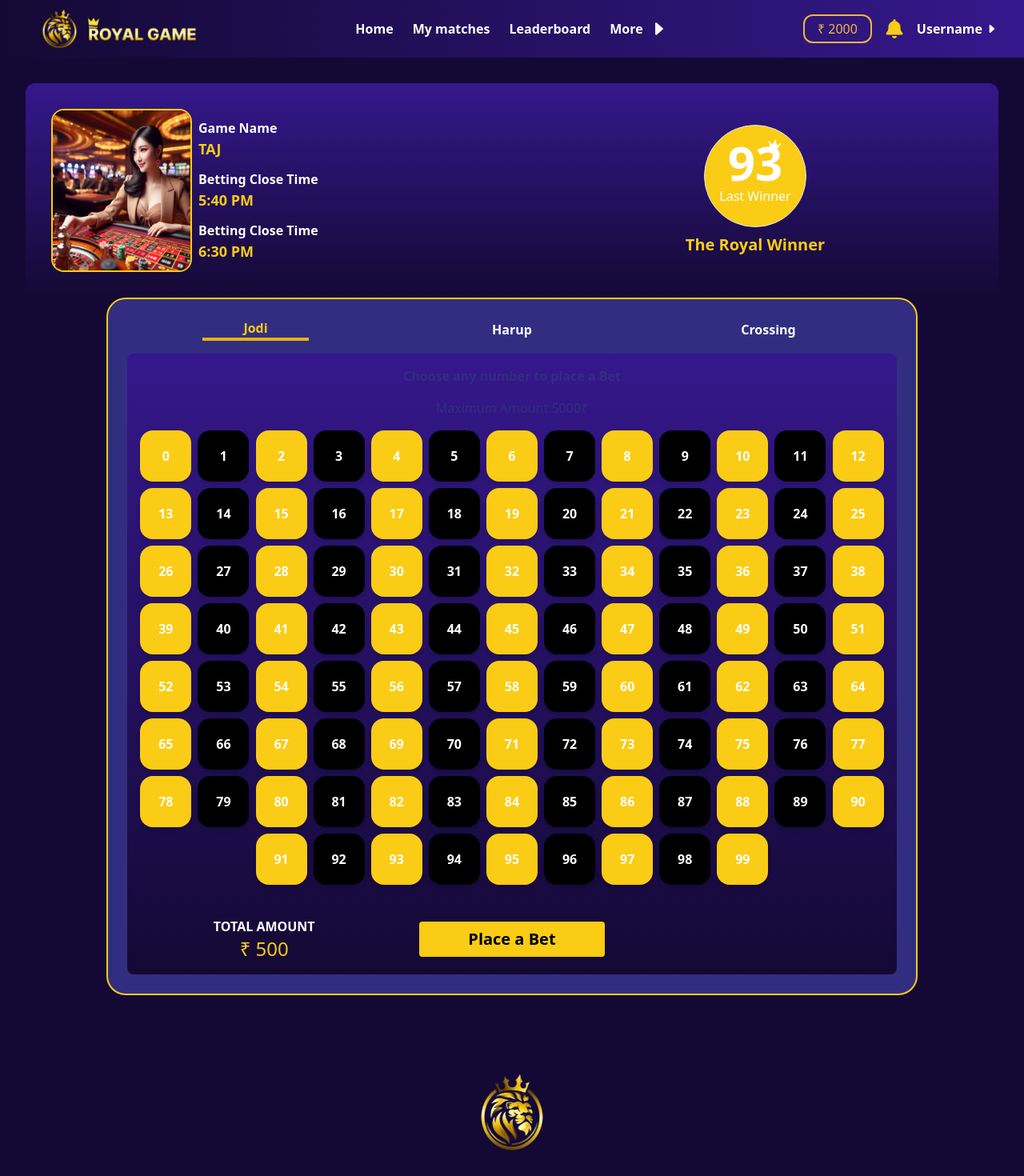
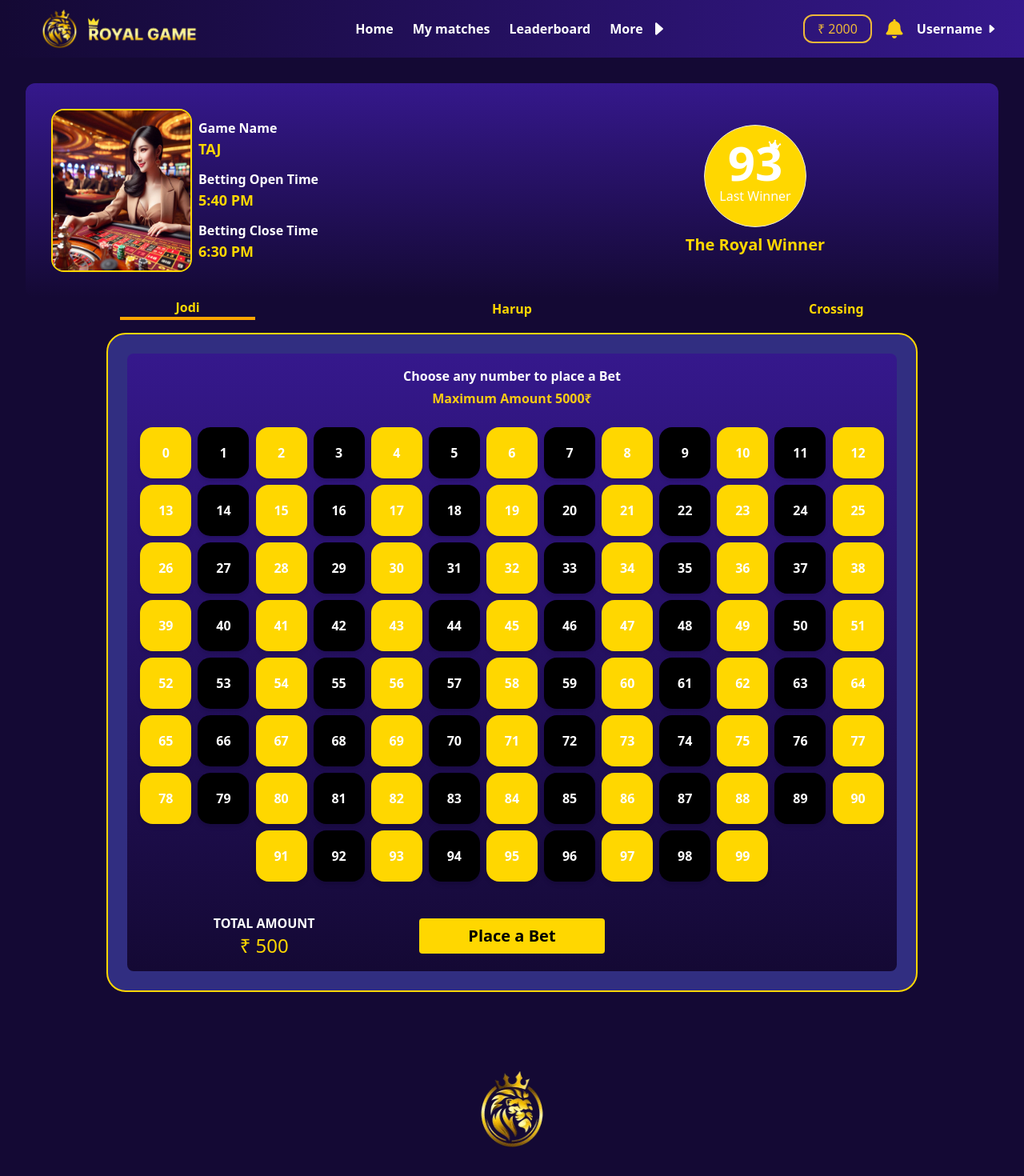
Before and after one commit to shivamjain1411/project, a React (Create React App) app: page /gameinfo in a window 1280 px wide. Shown: the top 1470 px of the page at 80% size. Built offline with nearby package versions, Linux system fonts and the light colour scheme.

Commit message:
final game page

```diff
--- a/src/components/GameBody.js
+++ b/src/components/GameBody.js
@@ -1,47 +1,74 @@
 import React, { useState } from "react";
+import PropTypes from "prop-types";
 
-function GameBody() {
-  const [totalAmount, setTotalAmount] = useState(500);
+function GameBody({
+  initialTotalAmount,
+  maxAmount,
+  numbers,
+  primaryColor,
+  hoverColor,
+  headerTitles,
+  betButtonText,
+}) {
+  const [totalAmount, setTotalAmount] = useState(initialTotalAmount);
 
-  const numbers = Array.from({ length: 100 }, (_, i) => i); // Including 0 to 99
+  // Make sure numbers is defined, otherwise set to an empty array
+  const validNumbers = numbers || [];
 
   return (
-    <div className="bg-indigo-900 p-6 rounded-3xl w-10/12 mx-auto border-2 border-yellow-400">
+    <div>
       {/* Header */}
-      <div className="flex justify-between text-yellow-400 font-bold mb-4">
-        <div className="w-4/12 flex justify-center items-center">
-          <div className="w-5/12 border-0 border-b-4 border-yellow-500 flex items-center justify-center">
-            <span>Jodi</span>
+      <div
+        className="flex justify-between font-bold mb-4"
+        style={{ color: primaryColor }}
+      >
+        {headerTitles.map((title, index) => (
+          <div key={index} className="w-4/12 flex justify-center items-center">
+            <div
+              className={`w-5/12 flex items-center justify-center ${
+                title === "Jodi" ? "border-b-4" : ""
+              }`}
+              style={{
+                borderColor: title === "Jodi" ? hoverColor : "transparent",
+              }}
+            >
+              <span>{title}</span>
             </div>
           </div>
-        <div className="w-4/12 flex justify-center items-center text-white">
-          <span>Harup</span>
-        </div>
-        <div className="w-4/12 flex justify-center items-center text-white">
-          <span>Crossing</span>
-        </div>
+        ))}
       </div>
 
+      <div
+        className="bg-indigo-900 p-6 rounded-3xl w-10/12 mx-auto border-2"
+        style={{ borderColor: primaryColor }}
+      >
         {/* Game Grid */}
         <div className="bg-gradient-to-b to-[#140934] from-[#35188c] p-4 rounded-lg">
-        <h2 className="text-center text-indigo-900 font-bold mb-4">
+          <h2 className="text-center font-bold mb-1 text-white">
             Choose any number to place a Bet
           </h2>
-        <p className="text-center text-indigo-900 mb-4">Maximum Amount 5000₹</p>
+          <p className="text-center font-bold text-yellow-400 mb-6">
+            Maximum Amount {maxAmount}₹
+          </p>
 
           {/* Grid with 13 Columns */}
           <div className="grid grid-cols-13 gap-2 mx-auto">
-          {numbers.map((num) => (
+            {validNumbers.map((num) => (
               <React.Fragment key={num}>
                 {/* Check if it's the last row (91-99), then add placeholders */}
                 {num === 91 && <div className="col-span-2" />}
 
                 <button
-                className={` rounded-2xl font-bold transition duration-300 shadow-md h-16 w-16 ${
+                  className={`rounded-2xl font-bold transition duration-300 shadow-md h-16 w-16 ${
                     (num % 13) % 2 === 0
-                    ? "bg-yellow-400 text-white hover:bg-yellow-500"
+                      ? `bg-${primaryColor} text-white hover:bg-${hoverColor}`
                       : "bg-black text-white hover:bg-gray-800"
                   }`}
+                  style={{
+                    backgroundColor:
+                      (num % 13) % 2 === 0 ? primaryColor : "#000000",
+                    borderColor: hoverColor,
+                  }}
                 >
                   <h1>{num}</h1>
                 </button>
@@ -53,12 +80,23 @@ function GameBody() {
           <div className="mt-10 flex justify-start items-center">
             <div className="text-white w-4/12 flex flex-col items-center">
               <span className="font-bold">TOTAL AMOUNT</span>
-            <span className="text-2xl text-yellow-400">₹ {totalAmount}</span>
+              <span className="text-2xl" style={{ color: primaryColor }}>
+                ₹ {totalAmount}
+              </span>
             </div>
             <div className="w-4/12 flex justify-center items-center">
-            <button className="bg-yellow-400 w-9/12 text-black font-bold text-xl py-2 px-4 rounded hover:bg-yellow-500">
-              Place a Bet
+              <button
+                className="w-9/12 text-black font-bold text-xl py-2 px-4 rounded"
+                style={{
+                  backgroundColor: primaryColor,
+                  hover: {
+                    backgroundColor: hoverColor,
+                  },
+                }}
+              >
+                {betButtonText}
               </button>
+            </div>
           </div>
         </div>
       </div>
@@ -66,4 +104,24 @@ function GameBody() {
   );
 }
 
+GameBody.propTypes = {
+  initialTotalAmount: PropTypes.number.isRequired,
+  maxAmount: PropTypes.number.isRequired,
+  numbers: PropTypes.arrayOf(PropTypes.number).isRequired,
+  primaryColor: PropTypes.string.isRequired,
+  hoverColor: PropTypes.string.isRequired,
+  headerTitles: PropTypes.arrayOf(PropTypes.string).isRequired,
+  betButtonText: PropTypes.string.isRequired,
+};
+
+GameBody.defaultProps = {
+  initialTotalAmount: 500,
+  maxAmount: 5000,
+  numbers: Array.from({ length: 100 }, (_, i) => i),
+  primaryColor: "#FFD700", // Default to yellow
+  hoverColor: "#FFA500", // Default to orange
+  headerTitles: ["Jodi", "Harup", "Crossing"],
+  betButtonText: "Place a Bet",
+};
+
 export default GameBody;
--- a/src/components/GameInfo.js
+++ b/src/components/GameInfo.js
@@ -1,43 +1,66 @@
 import React from "react";
-import gameimg from "../Images/live_game_3.jpeg";
+import PropTypes from "prop-types"; // Import PropTypes for type checking
 import { FaCrown } from "react-icons/fa";
-function GameInfo() {
+import img from "../Images/live_game_3.jpeg";
+function GameInfo({
+  gameName,
+  bettingOpenTime,
+  bettingCloseTime,
+  lastWinnerNumber,
+  royalWinnerText,
+  yellowColor,
+}) {
   return (
     <div>
       <div className="game-info bg-gradient-to-b to-[#140934] from-[#35188c] rounded-xl flex justify-between">
         <div className="game-details flex p-8">
           <img
-            src={gameimg}
+            src={img}
             alt="Game"
-            className="game-image h-50 w-44 rounded-2xl border-2 border-yellow-400"
+            className="game-image h-50 w-44 rounded-2xl border-2"
+            style={{ borderColor: yellowColor }}
           />
           <div className="pt-3 px-2">
             <div className="game-name pb-3">
-              <p className="font-bold text-white">Game Name</p>{" "}
-              <h1 className="font-bold text-lg text-yellow-400">TAJ</h1>
+              <p className="font-bold text-white">Game Name</p>
+              <h1 className="font-bold text-lg" style={{ color: yellowColor }}>
+                {gameName}
+              </h1>
             </div>
             <div className="bet-time pb-3">
-              <p className="font-bold text-white">Betting Close Time</p>
-              <h1 className="font-bold text-lg text-yellow-400"> 5:40 PM</h1>
+              <p className="font-bold text-white">Betting Open Time</p>
+              <h1 className="font-bold text-lg" style={{ color: yellowColor }}>
+                {bettingOpenTime}
+              </h1>
             </div>
             <div className="pb-3">
               <p className="font-bold text-white">Betting Close Time</p>
-              <h1 className="font-bold text-lg text-yellow-400"> 6:30 PM</h1>
+              <h1 className="font-bold text-lg" style={{ color: yellowColor }}>
+                {bettingCloseTime}
+              </h1>
             </div>
           </div>
         </div>
-        <div className="winner-info flex flex-col justify-center items-center p-12 w-6/12 ">
-          <div className="last-winner bg-yellow-400 rounded-full w-32 border h-32">
+        <div className="winner-info flex flex-col justify-center items-center p-12 w-6/12">
+          <div
+            className="last-winner rounded-full w-32 border h-32"
+            style={{ backgroundColor: yellowColor }}
+          >
             <div className="winner-number flex flex-col justify-center items-center">
               <div className="relative top-4 left-6 rotate-12 ">
                 <FaCrown style={{ color: "white" }} />
               </div>
-              <h1 className="text-6xl text-white font-bold">93</h1>
+              <h1 className="text-6xl text-white font-bold">
+                {lastWinnerNumber}
+              </h1>
               <div className="winner-text text-white">Last Winner</div>
             </div>
           </div>
-          <div className="royal-winner text-xl mt-2 font-bold text-yellow-400">
-            The Royal Winner
+          <div
+            className="royal-winner text-xl mt-2 font-bold"
+            style={{ color: yellowColor }}
+          >
+            {royalWinnerText}
           </div>
         </div>
       </div>
@@ -45,4 +68,25 @@ function GameInfo() {
   );
 }
 
+// Set default props
+GameInfo.defaultProps = {
+  gameName: "TAJ",
+  bettingOpenTime: "5:40 PM",
+  bettingCloseTime: "6:30 PM",
+  lastWinnerNumber: "93",
+  royalWinnerText: "The Royal Winner",
+  yellowColor: "#FFD700", // Default yellow color (Gold)
+  image: "../Images/live_game_3.jpeg", // Default image path
+};
+
+// Define prop types for better type checking and documentation
+GameInfo.propTypes = {
+  gameName: PropTypes.string,
+  bettingOpenTime: PropTypes.string,
+  bettingCloseTime: PropTypes.string,
+  lastWinnerNumber: PropTypes.string,
+  royalWinnerText: PropTypes.string,
+  yellowColor: PropTypes.string,
+};
+
 export default GameInfo;
--- a/src/pages/GamePage.js
+++ b/src/pages/GamePage.js
@@ -5,8 +5,23 @@ import GameBody from "../components/GameBody";
 function GamePage() {
   return (
     <div className="bg-[#140934] p-8">
-      <GameInfo />
-      <GameBody />
+      <GameInfo
+        gameName="TAJ"
+        bettingOpenTime="5:40 PM"
+        bettingCloseTime="6:30 PM"
+        lastWinnerNumber="93"
+        royalWinnerText="The Royal Winner"
+        yellowColor="#FFD700" // Use any color you want here
+      />
+      <GameBody
+        initialTotalAmount={500}
+        maxAmount={5000}
+        numbers={Array.from({ length: 100 }, (_, i) => i)} // Pass numbers
+        primaryColor="#FFD700" // Gold
+        hoverColor="#FFA500" // Orange
+        headerTitles={["Jodi", "Harup", "Crossing"]}
+        betButtonText="Place a Bet"
+      />
     </div>
   );
 }
```
Lines whose indentation alone changed are shown as unchanged.
